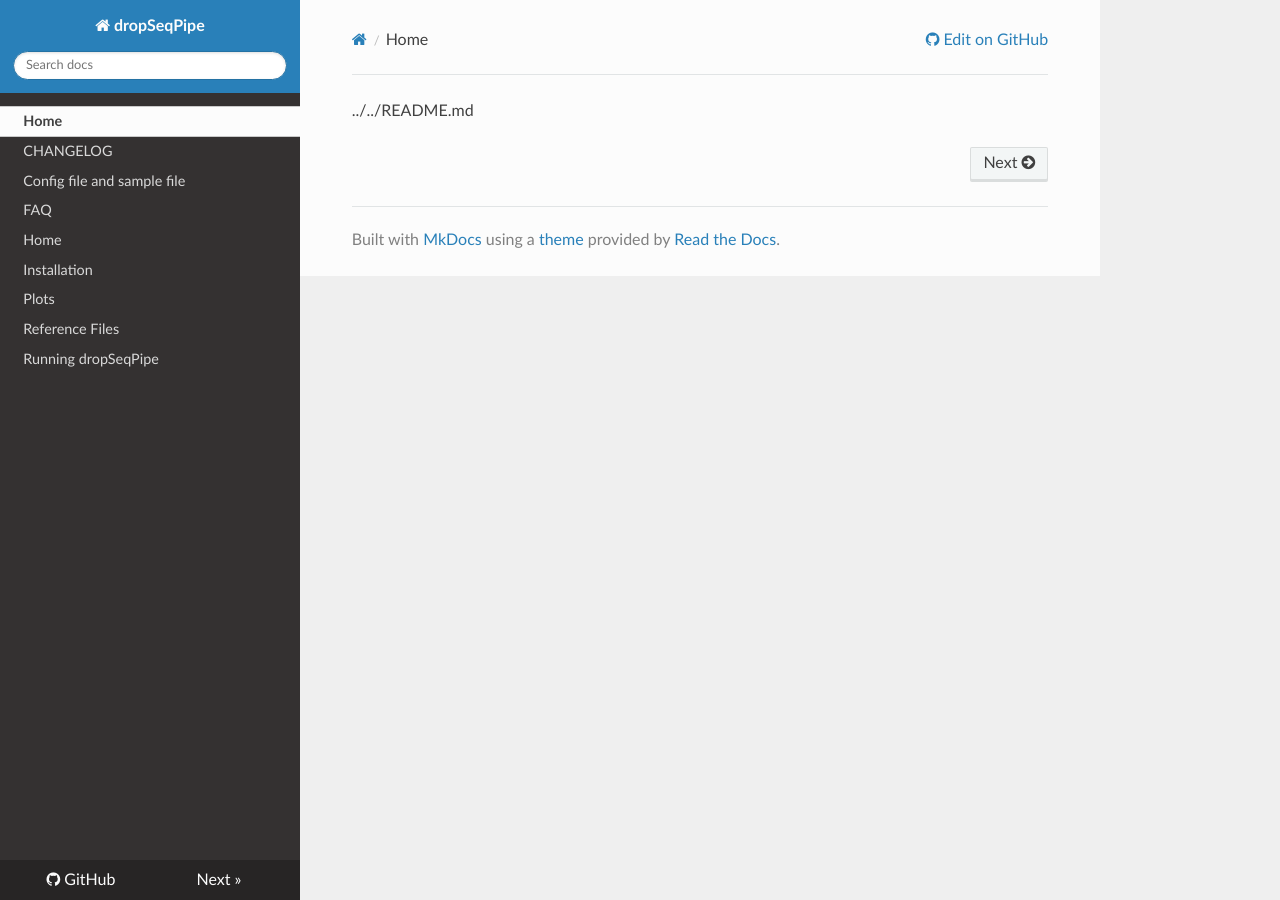
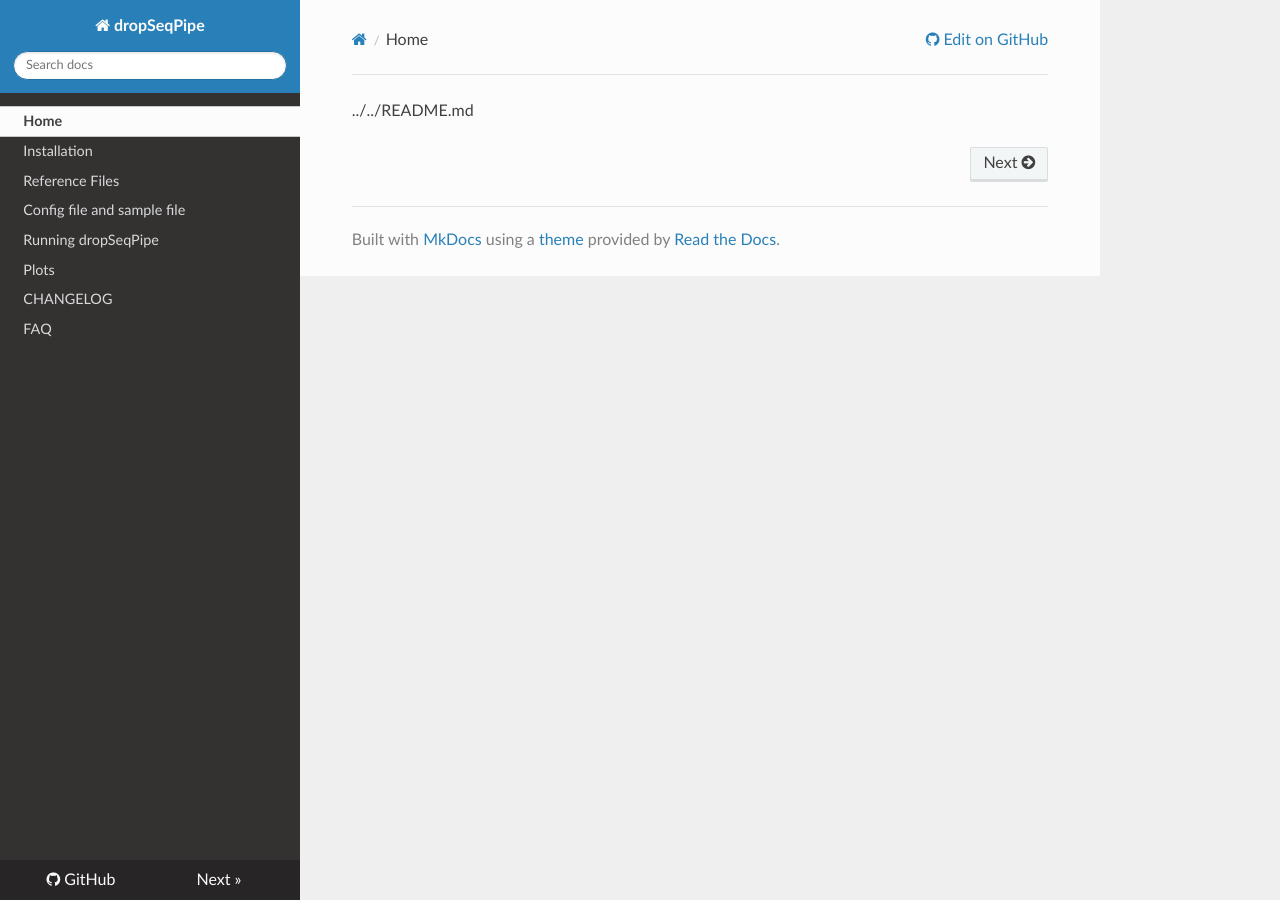
Before and after one commit to Hoohm/dropSeqPipe, an MkDocs documentation site: the page built from docs/docs/index.md, in a window 1280 px wide. Built offline with MkDocs 1.6.1, drawn with Linux system fonts in a browser that asks for light colours; nearby versions of some CDN libraries; part of the change alters nothing that is shown.

```diff
--- a/docs/mkdocs.yml
+++ b/docs/mkdocs.yml
@@ -2,3 +2,12 @@ site_name: dropSeqPipe
 theme: readthedocs
 repo_name: 'GitHub'
 repo_url: https://github.com/Hoohm/dropSeqPipe
+nav:
+  - 'index.md'
+  - 'Installation.md'
+  - 'Reference-Files.md'
+  - 'Create-config-files.md'
+  - 'Running-dropSeqPipe.md'
+  - 'Plots.md'
+  - 'CHANGELOG.md'
+  - 'FAQ.md'
```
